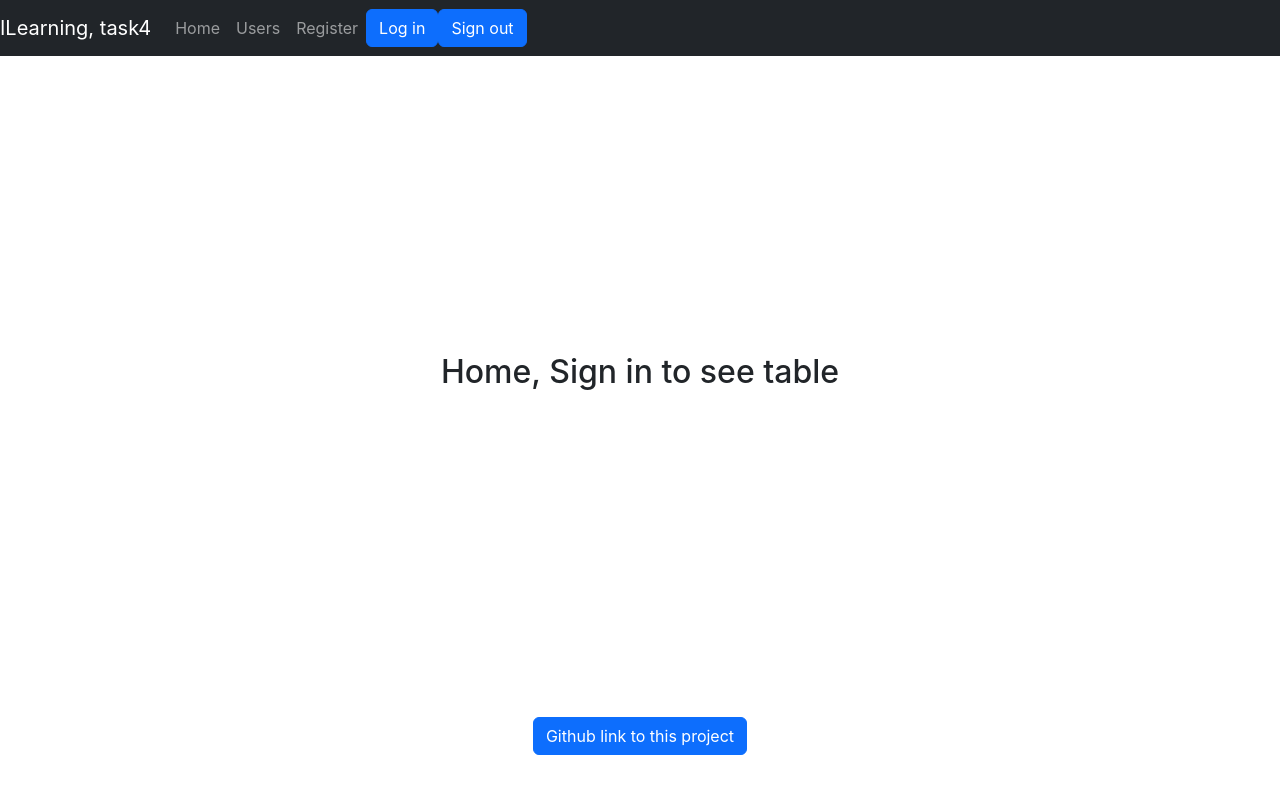
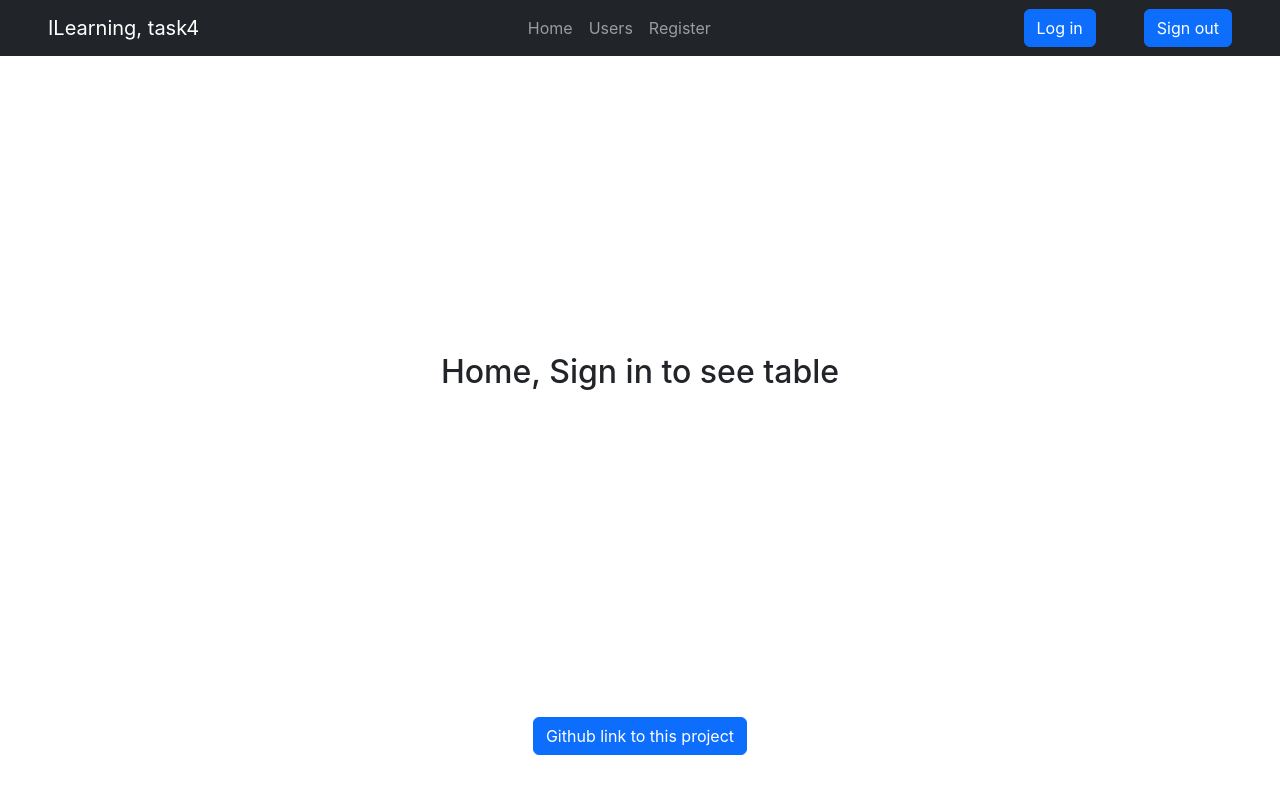
Before and after one commit to julia-mironova/registeredUserTableViewer, a React (Create React App) app in the folder ilearning-task4/: page / in a window 1280 px wide. Shown: the top 794 px of the page. Built offline with nearby package versions, Linux system fonts and the light colour scheme.

Commit message:
feat: styles

```diff
--- a/ilearning-task4/src/components/navibar.js
+++ b/ilearning-task4/src/components/navibar.js
@@ -6,11 +6,17 @@ import { Navbar, Nav, Button } from "react-bootstrap";
 function NaviBar() {
 	return (
 		<>
-			<Navbar collapseOnSelect expand="lg" bg="dark" variant="dark">
+			<Navbar
+				collapseOnSelect
+				expand="lg"
+				bg="dark"
+				variant="dark"
+				className="px-5"
+			>
 				<Navbar.Toggle aria-controls="responsive-navbar-nav" />
 				<Navbar.Collapse id="responsive-navbar-nav">
 					<Navbar.Brand>ILearning, task4</Navbar.Brand>
-					<Nav className="mr-auto">
+					<Nav className="mx-auto">
 						<Link to="/" className="nav-link">
 							Home
 						</Link>
@@ -22,7 +28,7 @@ function NaviBar() {
 						</Link>
 					</Nav>
 					<Nav>
-						<Button variant="primary" className="mr-2">
+						<Button variant="primary" className="me-5">
 							Log in
 						</Button>
 						<Button variant="primary">Sign out</Button>
```
